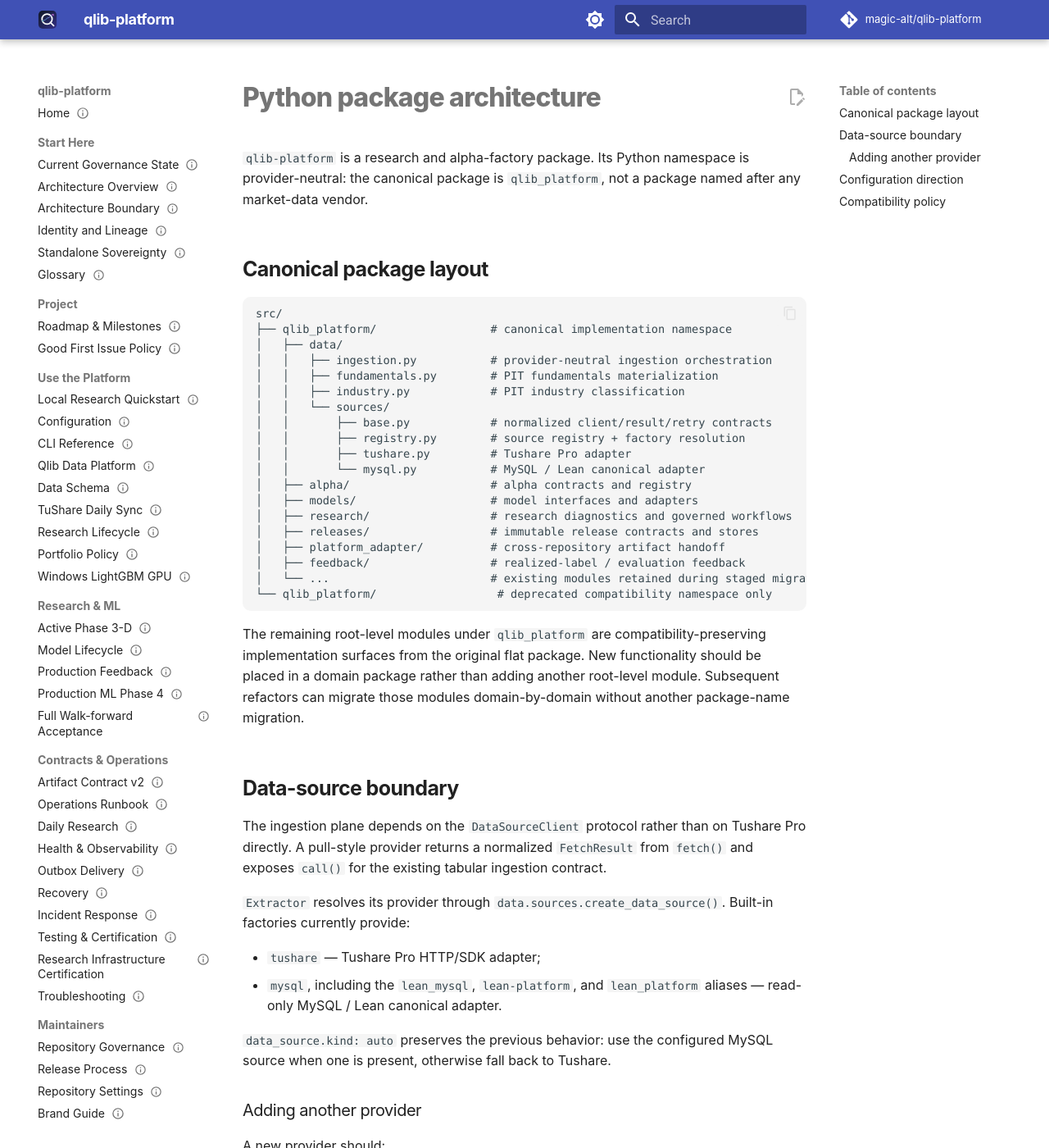
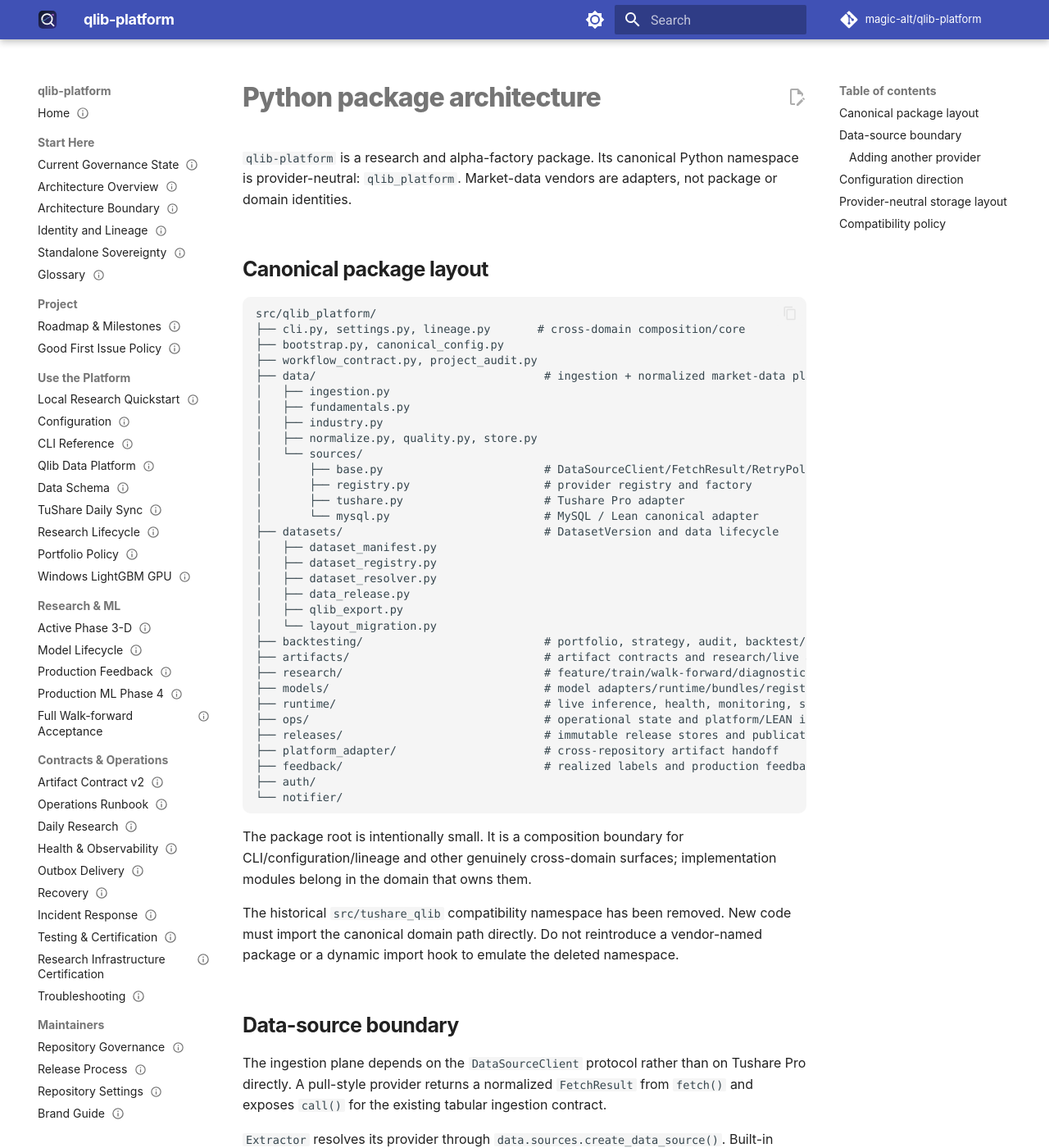
Before and after one commit to magic-alt/qlib-platform, an MkDocs documentation site: the page built from docs/package_architecture.md, in a window 1280 px wide and 1400 px high. Shown: the whole window at 82% size. Built offline with MkDocs 1.6.1 and Material for MkDocs 9.7.7, drawn with Linux system fonts in a browser that asks for light colours; comment, search, counter and statistics services are not loaded; some of the changed text lies outside the part shown.

Commit message:
docs(architecture): document final package and storage layout

````diff
--- a/docs/package_architecture.md
+++ b/docs/package_architecture.md
@@ -1,39 +1,54 @@
 ---
 status: ACTIVE
 owner: architecture
-applies_to_commit: df64d00844f63ecb1d3b6cc7169d5afab8cff829
+applies_to_commit: 8fb5c2708c562501e2c542cbfef2d4914eb86072
 last_verified: 2026-09-04
 ---
 
 # Python package architecture
 
-`qlib-platform` is a research and alpha-factory package. Its Python namespace is provider-neutral: the canonical package is `qlib_platform`, not a package named after any market-data vendor.
+`qlib-platform` is a research and alpha-factory package. Its canonical Python namespace is provider-neutral: `qlib_platform`. Market-data vendors are adapters, not package or domain identities.
 
 ## Canonical package layout
 
 ```text
-src/
-├── qlib_platform/                 # canonical implementation namespace
-│   ├── data/
-│   │   ├── ingestion.py           # provider-neutral ingestion orchestration
-│   │   ├── fundamentals.py        # PIT fundamentals materialization
-│   │   ├── industry.py            # PIT industry classification
-│   │   └── sources/
-│   │       ├── base.py            # normalized client/result/retry contracts
-│   │       ├── registry.py        # source registry + factory resolution
-│   │       ├── tushare.py         # Tushare Pro adapter
-│   │       └── mysql.py           # MySQL / Lean canonical adapter
-│   ├── alpha/                     # alpha contracts and registry
-│   ├── models/                    # model interfaces and adapters
-│   ├── research/                  # research diagnostics and governed workflows
-│   ├── releases/                  # immutable release contracts and stores
-│   ├── platform_adapter/          # cross-repository artifact handoff
-│   ├── feedback/                  # realized-label / evaluation feedback
-│   └── ...                        # existing modules retained during staged migration
-└── qlib_platform/                  # deprecated compatibility namespace only
+src/qlib_platform/
+├── cli.py, settings.py, lineage.py       # cross-domain composition/core
+├── bootstrap.py, canonical_config.py
+├── workflow_contract.py, project_audit.py
+├── data/                                  # ingestion + normalized market-data plane
+│   ├── ingestion.py
+│   ├── fundamentals.py
+│   ├── industry.py
+│   ├── normalize.py, quality.py, store.py
+│   └── sources/
+│       ├── base.py                        # DataSourceClient/FetchResult/RetryPolicy
+│       ├── registry.py                    # provider registry and factory
+│       ├── tushare.py                     # Tushare Pro adapter
+│       └── mysql.py                       # MySQL / Lean canonical adapter
+├── datasets/                              # DatasetVersion and data lifecycle
+│   ├── dataset_manifest.py
+│   ├── dataset_registry.py
+│   ├── dataset_resolver.py
+│   ├── data_release.py
+│   ├── qlib_export.py
+│   └── layout_migration.py
+├── backtesting/                           # portfolio, strategy, audit, backtest/reporting
+├── artifacts/                             # artifact contracts and research/live artifacts
+├── research/                              # feature/train/walk-forward/diagnostics/governance
+├── models/                                # model adapters/runtime/bundles/registry/refit
+├── runtime/                               # live inference, health, monitoring, schedulers
+├── ops/                                   # operational state and platform/LEAN integration
+├── releases/                              # immutable release stores and publication
+├── platform_adapter/                      # cross-repository artifact handoff
+├── feedback/                              # realized labels and production feedback
+├── auth/
+└── notifier/
 ```
 
-The remaining root-level modules under `qlib_platform` are compatibility-preserving implementation surfaces from the original flat package. New functionality should be placed in a domain package rather than adding another root-level module. Subsequent refactors can migrate those modules domain-by-domain without another package-name migration.
+The package root is intentionally small. It is a composition boundary for CLI/configuration/lineage and other genuinely cross-domain surfaces; implementation modules belong in the domain that owns them.
+
+The historical `src/tushare_qlib` compatibility namespace has been removed. New code must import the canonical domain path directly. Do not reintroduce a vendor-named package or a dynamic import hook to emulate the deleted namespace.
 
 ## Data-source boundary
 
@@ -41,10 +56,10 @@
 
 `Extractor` resolves its provider through `data.sources.create_data_source()`. Built-in factories currently provide:
 
-- `tushare` — Tushare Pro HTTP/SDK adapter;
+- `tushare` — Tushare Pro adapter;
 - `mysql`, including the `lean_mysql`, `lean-platform`, and `lean_platform` aliases — read-only MySQL / Lean canonical adapter.
 
-`data_source.kind: auto` preserves the previous behavior: use the configured MySQL source when one is present, otherwise fall back to Tushare.
+`data_source.kind: auto` preserves the current source-selection behavior: use configured MySQL when available, otherwise fall back to Tushare.
 
 ### Adding another provider
 
@@ -56,7 +71,7 @@
 4. keep credentials and transport-specific retry/rate-limit behavior inside the adapter;
 5. add deterministic tests that do not require a live vendor connection.
 
-No new `if provider == ...` branch should be added to the ingestion orchestrator. Provider-specific optimizations should be represented as adapter capabilities or endpoint overrides.
+Do not add `if provider == ...` branches to the ingestion orchestrator. Provider-specific optimizations belong in adapter capabilities or endpoint overrides.
 
 ## Configuration direction
 
@@ -77,14 +92,35 @@
     calls_per_minute: 180
 ```
 
-Existing top-level `tushare:` settings remain accepted as a compatibility fallback during migration. New configuration should use the provider-neutral `data_source` hierarchy.
+Existing top-level `tushare:` settings remain accepted as a configuration migration fallback. New configuration should use the provider-neutral `data_source` hierarchy.
+
+## Provider-neutral storage layout
+
+The canonical mutable market-data working view is now:
+
+```text
+data/bronze/market/current/
+```
+
+The directory identifies the semantic layer (`market`) rather than the API vendor used to populate it. Provider provenance remains in manifests/configuration and adapter metadata where it belongs.
+
+Existing installations may still contain either of these historical layouts:
+
+```text
+data/bronze/tushare/   # immediate pre-migration layout
+data/raw/              # older pre-layered layout
+```
+
+`migrate-qlib-layout` handles these paths explicitly. The migration copies or hard-links into the provider-neutral target, verifies the complete file set, sizes and bytes/checksums, atomically publishes the target, journals the operation, and leaves the source untouched. If both historical market-data layouts are present, migration fails closed rather than merging potentially different histories.
+
+This is deliberately a storage-layout migration, not a DatasetVersion rewrite. Existing manifests, immutable DatasetVersion identities, PIT semantics, parent relationships, and legacy source paths are not mutated merely because the canonical working-view directory changed.
 
 ## Compatibility policy
 
-- New code and documentation use `qlib_platform`.
+- `qlib_platform` is the only Python package namespace.
 - `python -m qlib_platform` and the `qlib-platform` console script are canonical entry points.
-- Existing `tq`, `tq-research`, `tq-research-summary`, and `tq-render-scheduler` entry points remain available.
-- `qlib_platform` is retained only as an import compatibility namespace so downstream users do not need a flag-day migration.
-- The compatibility namespace should not receive new implementation modules.
+- Existing `tq`, `tq-research`, `tq-research-summary`, and `tq-render-scheduler` console entry points remain available and resolve canonical `qlib_platform` modules.
+- Provider-specific identifiers may remain where they represent actual provenance or an explicitly supported provider, but they must not define core package/domain/storage identity.
+- Existing DatasetVersion names or IDs that contain historical provenance are not mechanically renamed; identity changes require their own governed migration.
 
-This migration deliberately does not change point-in-time semantics, DatasetVersion identities, feature/model logic, strategy rules, backtest behavior, promotion gates, or the research/execution repository boundary.
+This refactor does **not** intentionally change point-in-time causality, DatasetVersion identities, feature/model logic, strategy rules, backtest behavior, promotion gates, final-holdout policy, or the research/execution repository boundary.
````
